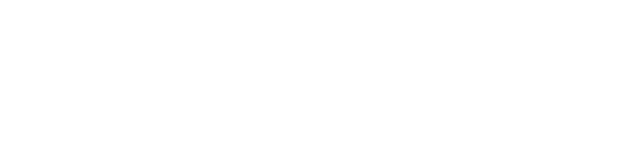
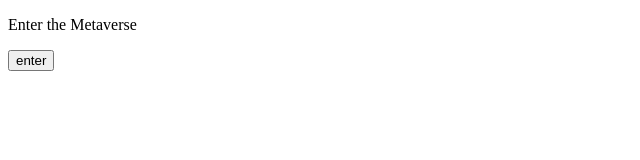
Before and after one commit to acciojob/enter-metaverse-Akshithadogga, a website: page main.html in a window 1280 px wide. Shown: the whole page, without its empty margins (0-640 px from the left). Drawn offline with Linux system fonts and the light colour scheme.

Commit message:
created a submission

```diff
--- a/main.html
+++ b/main.html
@@ -8,6 +8,8 @@
 
 <body>
 	<!-- the entire body must be written by student -->
+	<p id="status">Enter the Metaverse</p>
+	<button id="enterBtn">enter</button>
     <script type="text/javascript" src="./script.js">
 </script>
 
--- a/script.js
+++ b/script.js
@@ -1 +1,5 @@
 //your JS code here. If required.
+const button=document.getElementById("enterBtn");
+const para=document.getElementById("status");
+
+button.addEventListener("click", () => {para.innerHTML="<h1>Entered Metaverse</h1>";});
```
